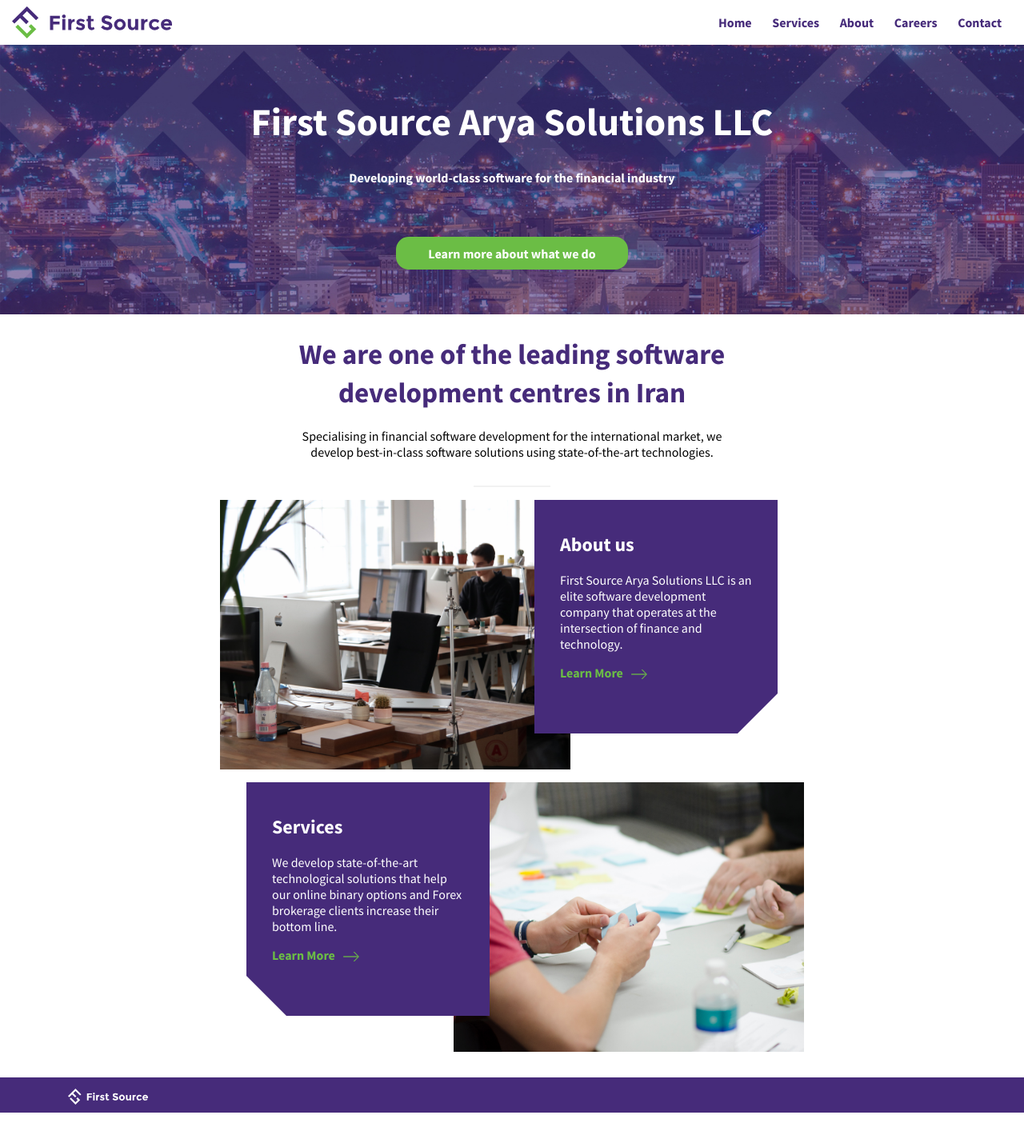
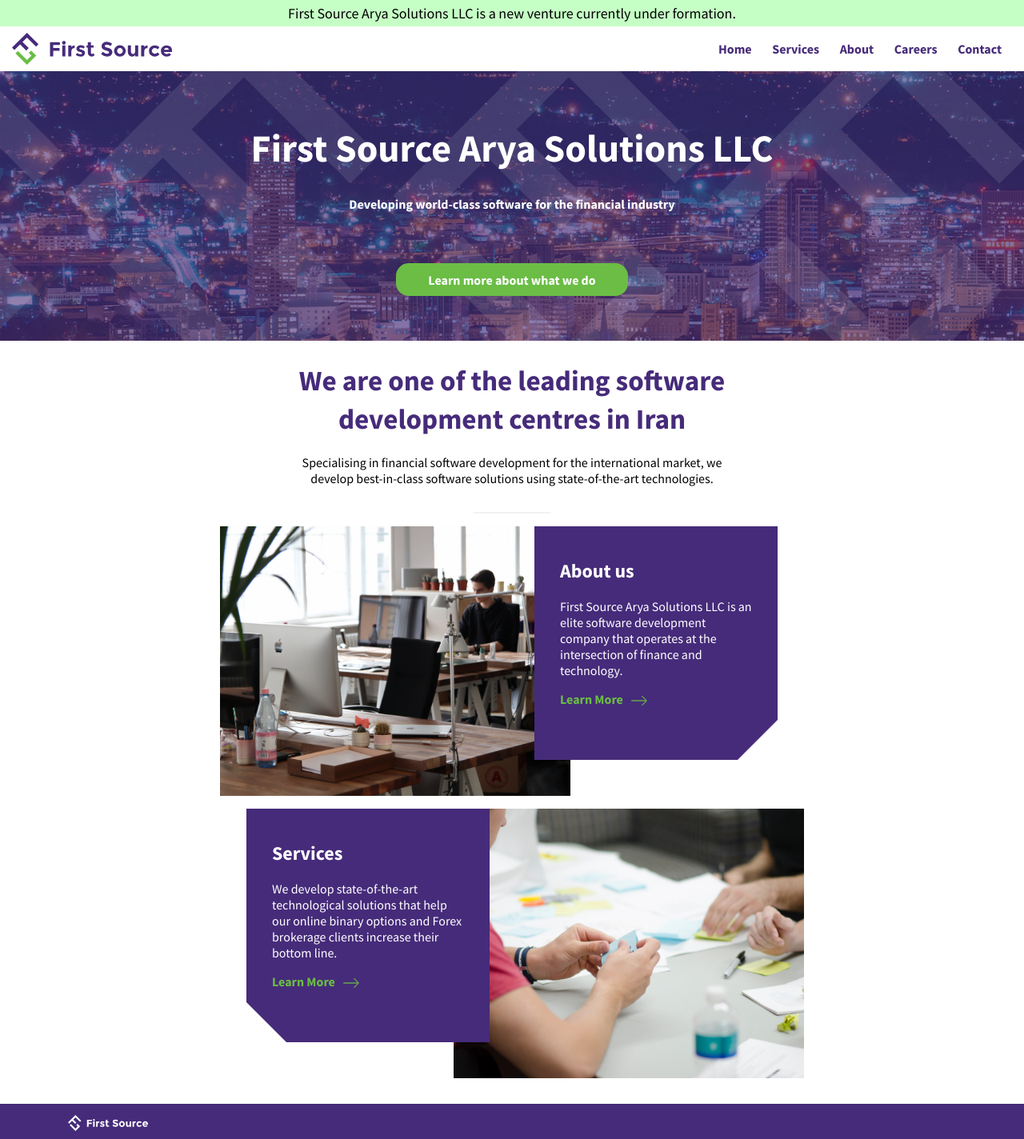
Before and after one commit to shayan-binary/firstsource, a Jekyll site: the page built from index.html, in a window 1280 px wide. Shown: the whole page at 80% size. Built offline with Jekyll 4.4.1, drawn with Linux system fonts in a browser that asks for light colours; before the commit the page ends 1391 px from its top, so only the background shows below that.

Commit message:
add announcement

```diff
--- a/_layouts/default.html
+++ b/_layouts/default.html
@@ -2,6 +2,7 @@
 <html>
 	{% include head.html %}
 	<body>
+		<p class="announcement">First Source Arya Solutions LLC is a new venture currently under formation.</p>
 		{% include header.html %}
 		{{ content }}
 		{% include footer.html %}
--- a/_sass/main.scss
+++ b/_sass/main.scss
@@ -269,7 +269,15 @@
     }
   }
 }
-
+.announcement{
+  text-align: center;
+  background-color: #c6ffc6;
+  color: black;
+  padding: 5px;
+  margin-bottom: 0;
+  font-size: 18px;
+  width: 100%;
+}
 /*Home page*/
 #home{
   .layout-image {
```
